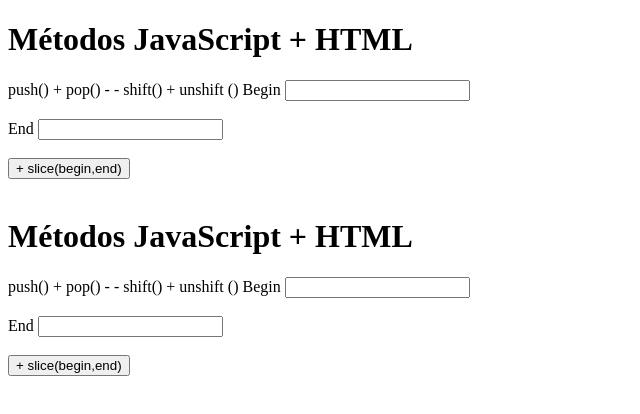
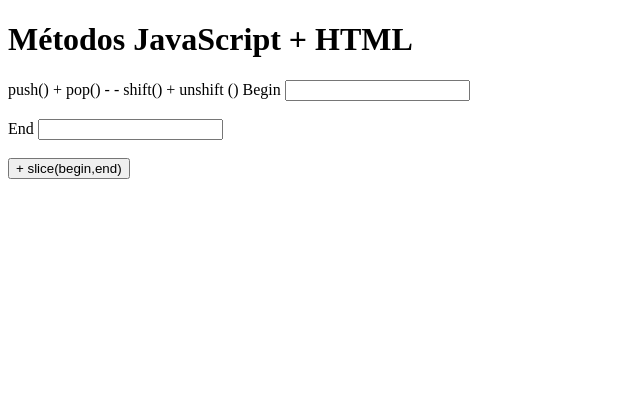
Before and after one commit to Fran201006/MiniProyectoTres.github.io, a plain HTML site: page index.html in a window 1280 px wide. Shown: the whole page, without its empty margins (0-640 px from the left). Drawn offline with Linux system fonts and the light colour scheme.

Commit message:
segundo cambio

```diff
--- a/index.html
+++ b/index.html
@@ -22,28 +22,4 @@
     <script src="/assets/js/script.js"></script>
 
 </body>
-</html><!DOCTYPE html>
-<html lang="en">
-<head>
-    <meta charset="UTF-8">
-    <meta name="viewport" content="width=device-width, initial-scale=1.0">
-    <title>Document</title>
-    <link rel="stylesheet" href="/assets/css/styles.css">
-</head>
-<body>
-    <h1>Métodos JavaScript + HTML</h1>
-    <p id="demo"></p>
-
-    <buton id="btn_push">push() + </buton>
-    <buton id="btn_pop">pop() - </buton>
-    <buton id="btn_shift">- shift()</buton>
-    <buton id="btn_unshift">+ unshift ()</buton>
-    <label>Begin</label>
-    <input type="text" id="begin" name="begin"><br><br>
-    <label>End</label>
-    <input type="text" id="end" name="end"><br><br>
-    <button id="btn_slice">+ slice(begin,end)</button><br><br>
-    <script src="/assets/js/script.js"></script>
-
-</body>
 </html>
```
